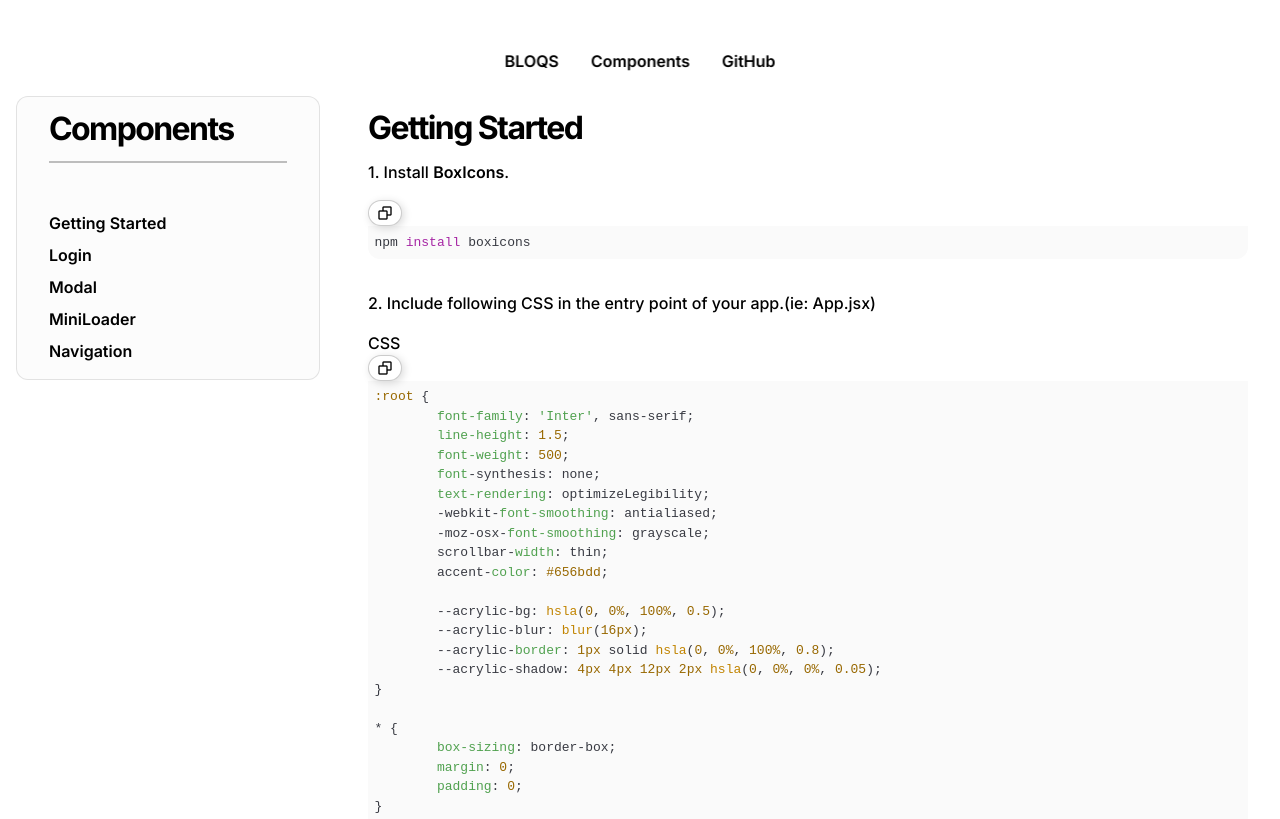
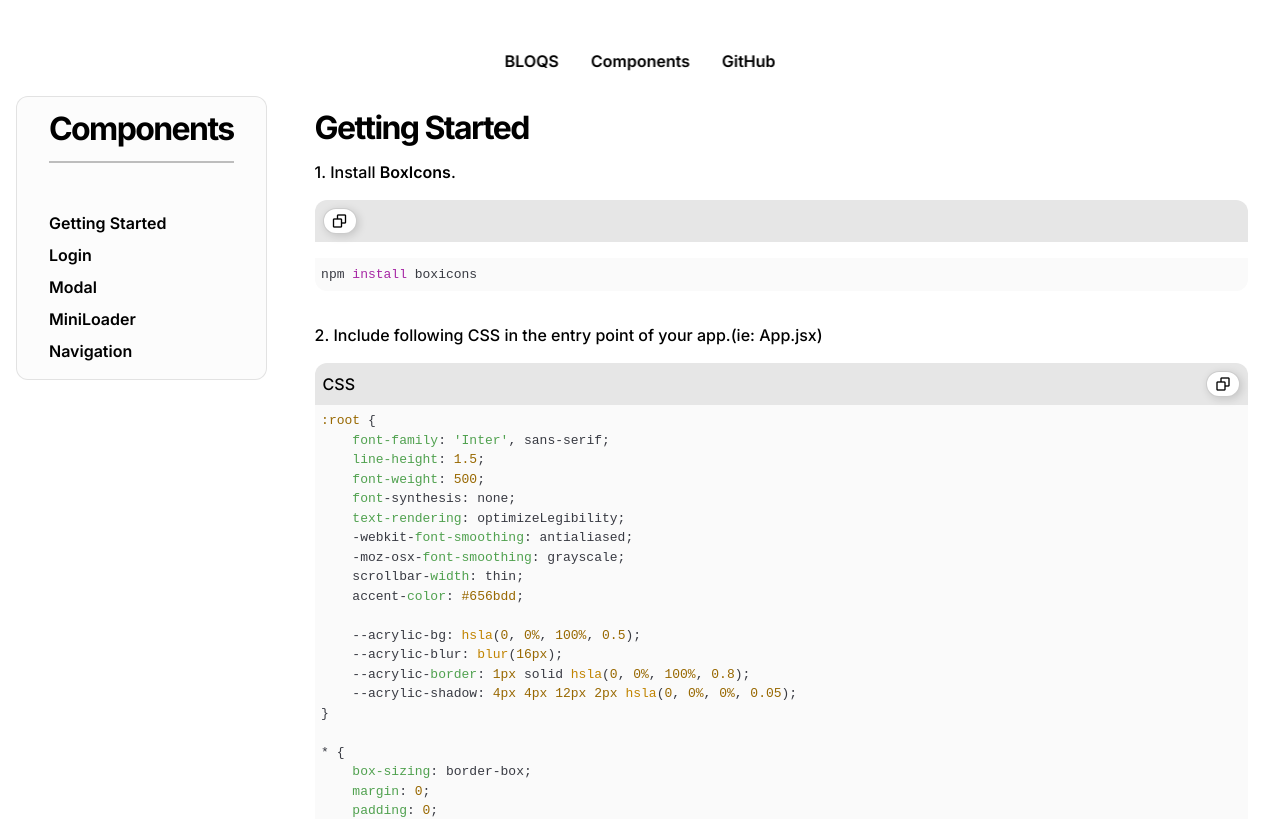
Before and after one commit to samadhi1311/bloqs, a React (Vite) app: page /bloqs/components in a window 1280 px wide. Shown: the top 819 px of the page. Built offline with nearby package versions, Linux system fonts and the light colour scheme.

Commit message:
Updated component page layout

```diff
--- a/src/pages/Components.css
+++ b/src/pages/Components.css
@@ -1,10 +1,10 @@
 .components-container {
 	min-height: 100vh;
-	width: 100%;
+	width: min(1280px, 100%);
 	margin: 0 auto;
 	margin-top: 6rem;
 	display: grid;
-	grid-template-columns: 1fr 3fr;
+	grid-template-columns: 1fr 4fr;
 	gap: 2rem;
 }
 
@@ -31,7 +31,7 @@
 	margin-bottom: 1rem;
 }
 
-hr {
+.components-hr {
 	margin: 0.5rem 0;
 }
 
@@ -43,6 +43,7 @@ hr {
 	display: flex;
 	justify-content: center;
 	align-items: center;
+	padding: 2rem;
 
 	background-color: hsl(0, 0%, 95%);
 	border-radius: 24px;
@@ -56,8 +57,7 @@ hr {
 	column-gap: 1rem;
 	row-gap: 0;
 }
-
-.syntax .copy-button {
+.copy-button {
 	display: flex;
 	justify-content: space-between;
 	align-items: center;
@@ -73,3 +73,7 @@ hr {
 .jsx {
 	border-radius: 12px;
 }
+
+pre {
+	tab-size: 4;
+}
```
